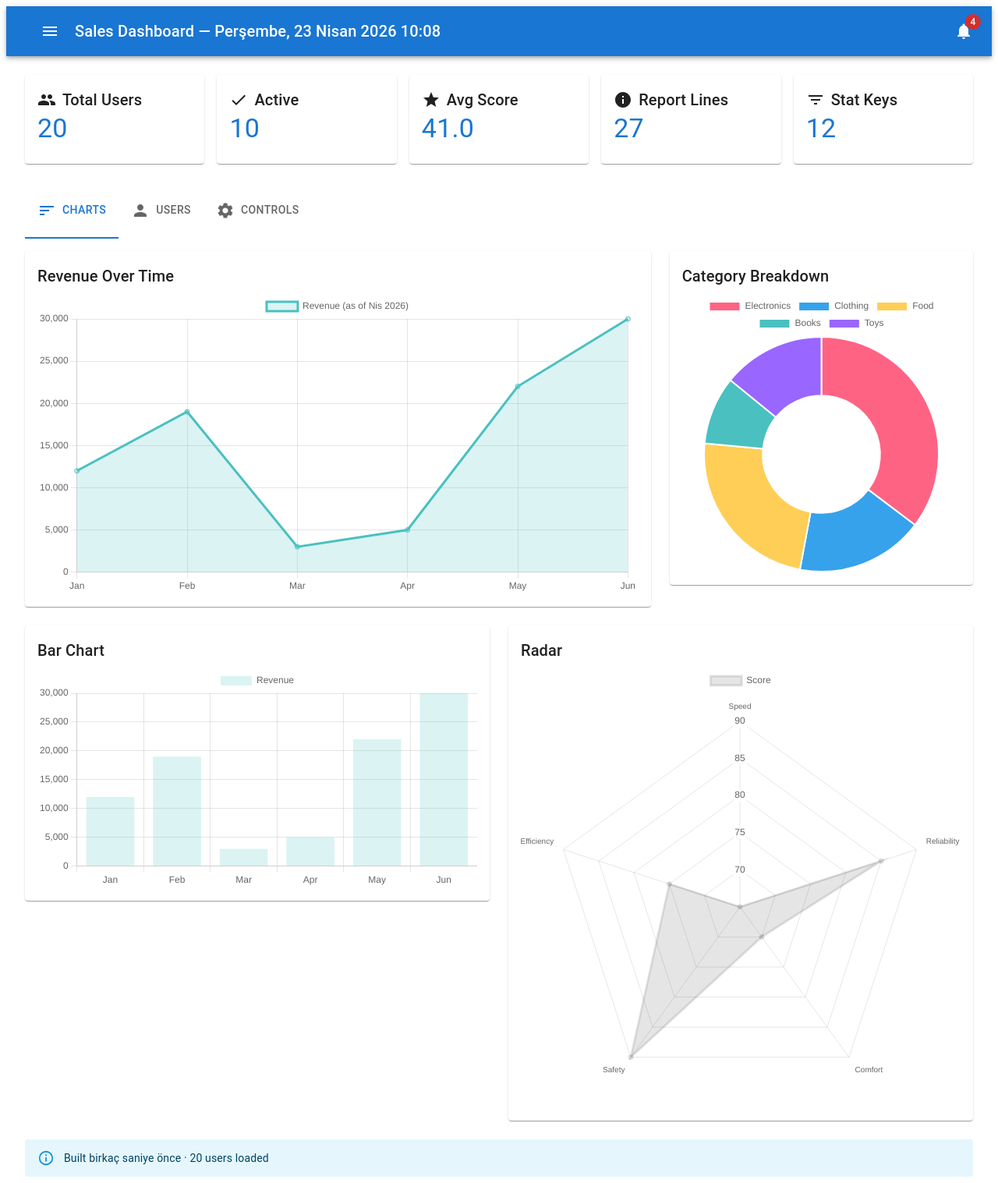
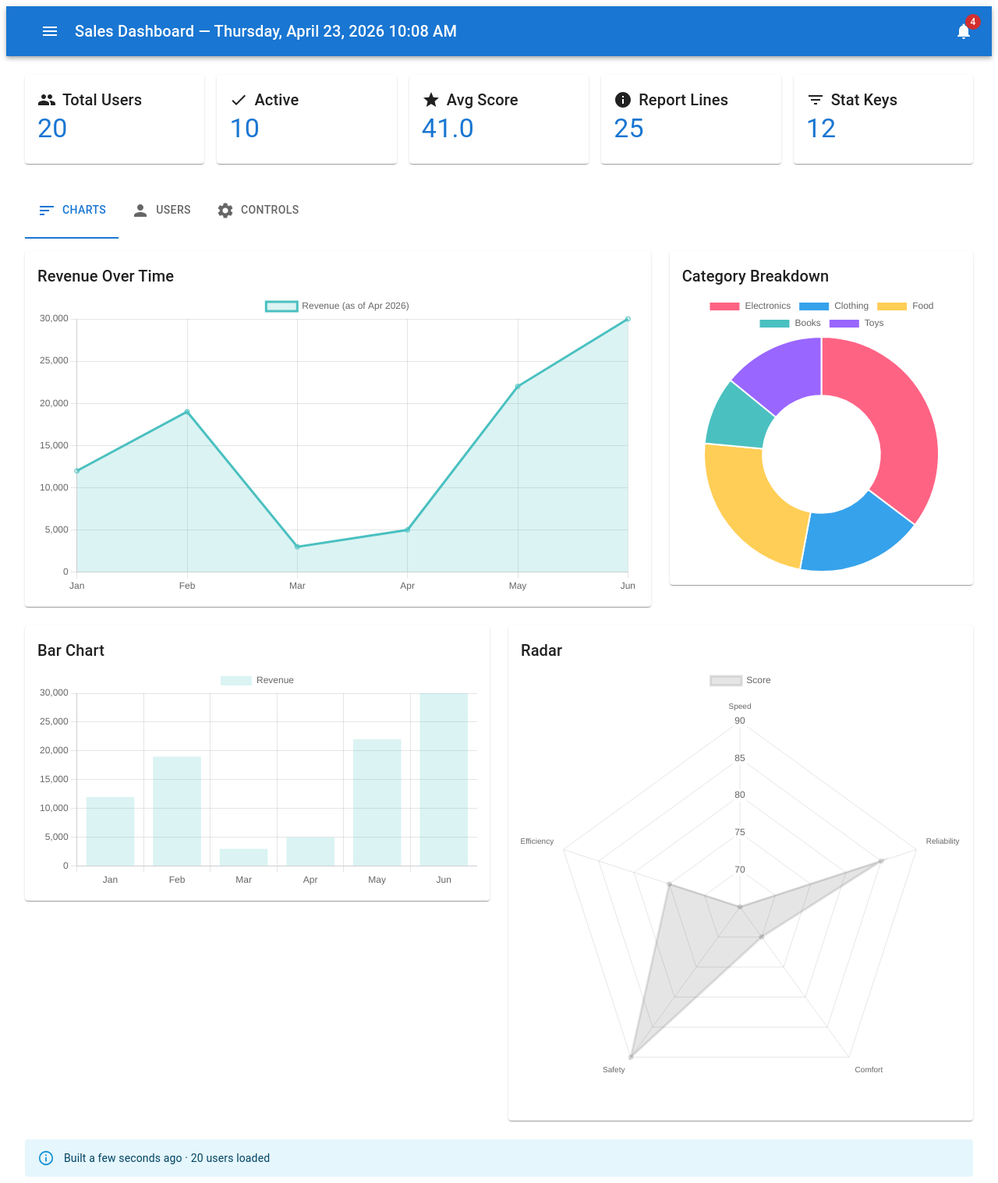
Before and after one commit to gitChimp88/webpack-bloat-demo, a React app: page / in a window 1280 px wide. Shown: the whole page at 78% size. Built offline with nearby package versions, Linux system fonts and the light colour scheme.

Commit message:
replace moment with dayjs

```diff
--- a/package.json
+++ b/package.json
@@ -15,8 +15,8 @@
     "@mui/icons-material": "^5.14.0",
     "@mui/material": "^5.14.0",
     "chart.js": "^4.4.0",
+    "dayjs": "^1.11.20",
     "lodash-es": "^4.18.1",
-    "moment": "^2.29.4",
     "react": "^18.2.0",
     "react-chartjs-2": "^5.2.0",
     "react-dom": "^18.2.0"
--- a/src/App.js
+++ b/src/App.js
@@ -2,24 +2,14 @@ import React, { useState, Suspense } from "react";
 
 import { times, startCase, uniqueId, random, sample, filter, includes, meanBy, size } from "lodash-es";
 
-// Full moment import — pulls in all 160+ locales (~66kB gzipped)
-import moment from "moment";
-// Importing all locales individually — moment bundles every language
-import "moment/locale/en-gb";
-import "moment/locale/fr";
-import "moment/locale/de";
-import "moment/locale/es";
-import "moment/locale/it";
-import "moment/locale/pt";
-import "moment/locale/nl";
-import "moment/locale/ru";
-import "moment/locale/ja";
-import "moment/locale/zh-cn";
-import "moment/locale/ar";
-import "moment/locale/ko";
-import "moment/locale/sv";
-import "moment/locale/pl";
-import "moment/locale/tr";
+import dayjs from "dayjs";
+import advancedFormat from "dayjs/plugin/advancedFormat";
+import localizedFormat from "dayjs/plugin/localizedFormat";
+import relativeTime from "dayjs/plugin/relativeTime";
+
+dayjs.extend(advancedFormat);
+dayjs.extend(localizedFormat);
+dayjs.extend(relativeTime);
 
 import Button from "@mui/material/Button";
 import Typography from "@mui/material/Typography";
@@ -81,7 +71,7 @@ const salesData = {
 const users = times(20, (i) => ({
   id: i + 1,
   name: startCase(uniqueId("user_")),
-  joined: moment().subtract(random(1, 365), "days").format("MMMM Do YYYY"),
+  joined: dayjs().subtract(random(1, 365), "days").format("MMMM Do YYYY"),
   score: random(1, 100),
   active: sample([true, false]),
 }));
@@ -134,7 +124,7 @@ export default function App() {
             </Button>
           </Tooltip>
           <Typography variant="h6" sx={{ flexGrow: 1 }}>
-            Sales Dashboard — {moment().format("LLLL")}
+            Sales Dashboard — {dayjs().format("LLLL")}
           </Typography>
           <Badge badgeContent={4} color="error">
             <Notifications />
@@ -195,7 +185,7 @@ export default function App() {
         </Suspense>
 
         <Alert severity="info" sx={{ mt: 3 }}>
-          Built {moment().fromNow()} · {size(users)} users loaded
+          Built {dayjs().fromNow()} · {size(users)} users loaded
         </Alert>
       </Container>
     </Box>
--- a/src/utils/formatData.js
+++ b/src/utils/formatData.js
@@ -1,9 +1,8 @@
 import { map, cloneDeep, round } from "lodash-es";
-import moment from "moment";
+import dayjs from "dayjs";
+import localizedFormat from "dayjs/plugin/localizedFormat";
+dayjs.extend(localizedFormat);
 
-/**
- * Formats chart data — an excuse to pull in lodash + moment a second time.
- */
 export function formatData(chartData) {
   if (!chartData || !chartData.datasets) return null;
 
@@ -13,7 +12,7 @@ export function formatData(chartData) {
       ...dataset,
       // Pointlessly use lodash to clone and map
       data: map(cloneDeep(dataset.data), (v) => round(v * 1.0, 2)),
-      label: `${dataset.label} (as of ${moment().format("MMM YYYY")})`,
+      label: `${dataset.label} (as of ${dayjs().format("MMM YYYY")})`,
     })),
   };
 }
--- a/src/utils/generateReport.js
+++ b/src/utils/generateReport.js
@@ -1,10 +1,7 @@
 import { size, forEach, meanBy, filter } from "lodash-es";
-import moment from "moment";
-import "moment/locale/fr";
-import "moment/locale/de";
-import "moment/locale/es";
-import "moment/locale/ja";
-import "moment/locale/zh-cn";
+import dayjs from "dayjs";
+import localizedFormat from "dayjs/plugin/localizedFormat";
+dayjs.extend(localizedFormat);
 
 /**
  * Generates a "report" — an excuse to import extra moment locales
@@ -13,7 +10,7 @@ import "moment/locale/zh-cn";
 export function generateReport(users) {
   const lines = [];
 
-  lines.push(`Report generated: ${moment().format("LLLL")}`);
+  lines.push(`Report generated: ${dayjs().format("LLLL")}`);
   lines.push(`Total users: ${size(users)}`);
 
   forEach(users, (user) => {
@@ -25,8 +22,6 @@ export function generateReport(users) {
   lines.push(`---`);
   lines.push(`Mean score: ${meanBy(users, "score").toFixed(2)}`);
   lines.push(`Active users: ${filter(users, "active").length}`);
-  lines.push(`French timestamp: ${moment().locale("fr").format("LLLL")}`);
-  lines.push(`German timestamp: ${moment().locale("de").format("LLLL")}`);
 
   return lines;
 }
```
Also changed, not shown: 1 other file (tests, documents, lock files or other folders).
